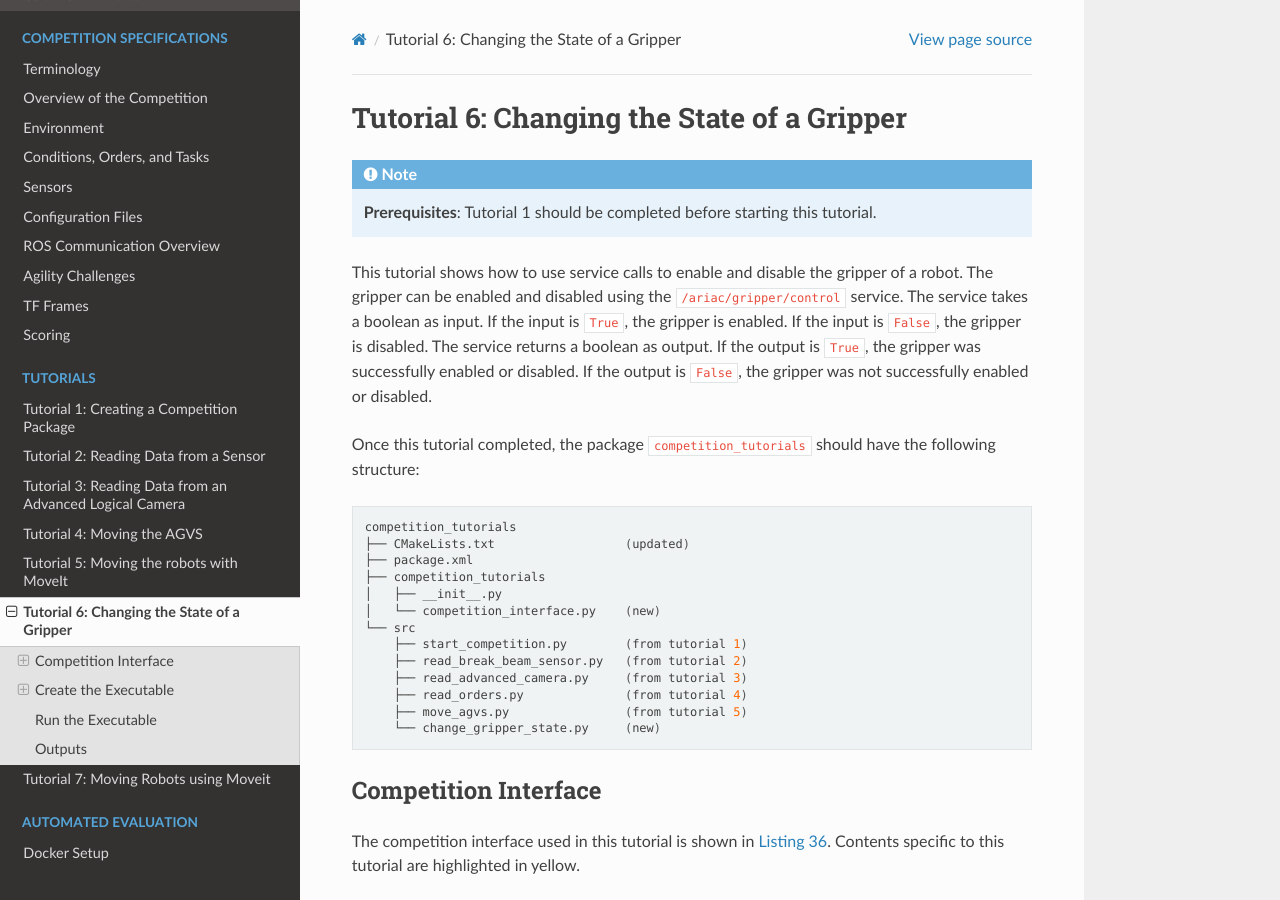
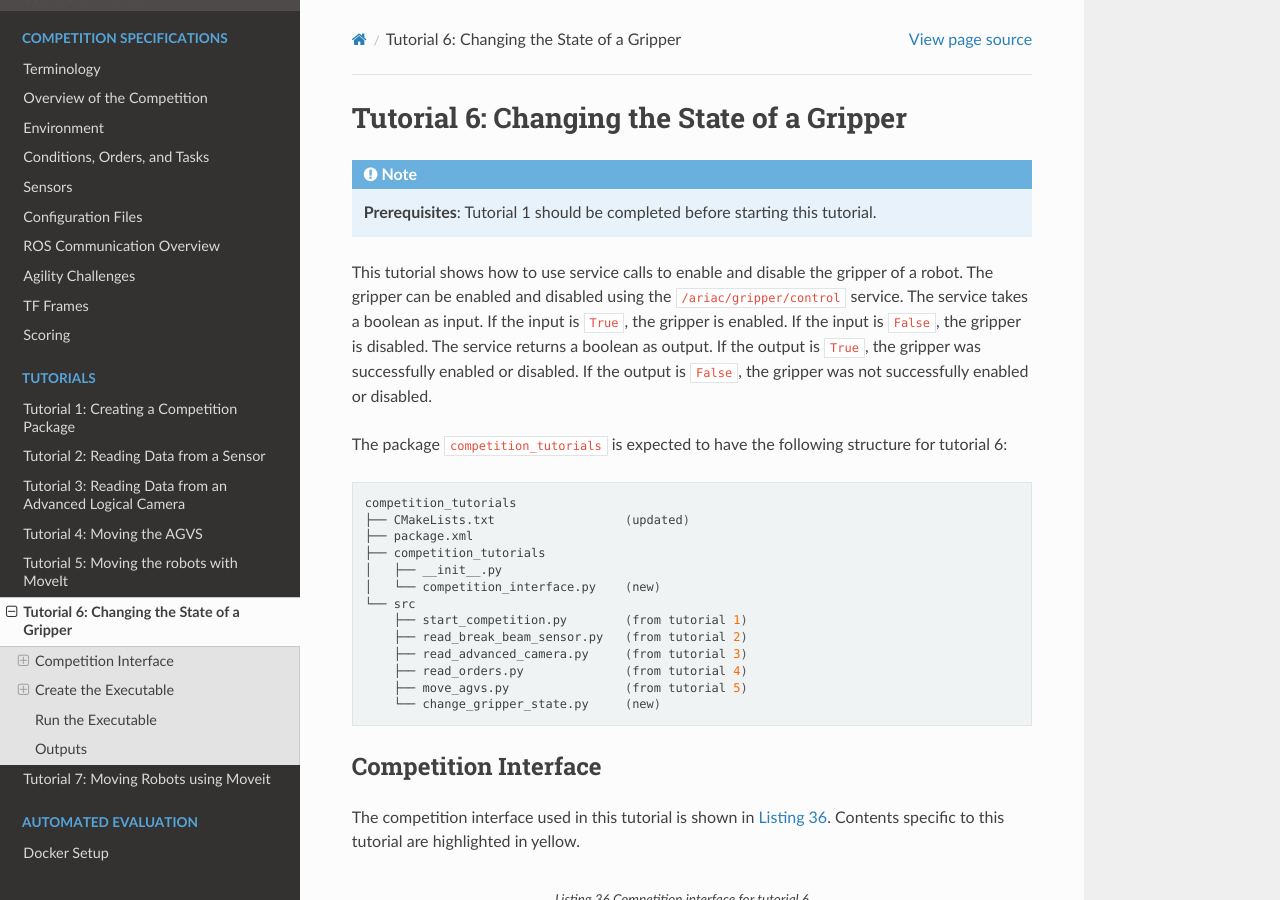
Before and after one commit to usnistgov/ARIAC, a Sphinx documentation site: the page built from docs/tutorials/tutorial_6.rst, in a window 1280 px wide and 900 px high. Built offline with Sphinx 7.4.7 and the Read the Docs theme 2.0.0, drawn with Linux system fonts in a browser that asks for light colours.

Commit message:
tutorial 2

```diff
--- a/docs/tutorials/tutorial_1.rst
+++ b/docs/tutorials/tutorial_1.rst
@@ -12,7 +12,7 @@ Tutorial 1: Creating a Competition Package
 This tutorial details the steps necessary to create a competition package that is able to interface with the ARIAC competition.
 This competition package will use a python node to listen to the competition state and call a ROS service to start the competition when ready.
 
-Once this tutorial completed, the package ``competition_tutorials`` should have the following structure:
+The package ``competition_tutorials`` is expected to have the following structure for tutorial 1:
 
 .. code-block:: bash
 
--- a/docs/tutorials/tutorial_2.rst
+++ b/docs/tutorials/tutorial_2.rst
@@ -14,7 +14,7 @@ This tutorial covers the following steps:
   - Create a configuration file for sensors and cameras,
   - Add functionality to the competition interface to read data from a sensor and output that data to the terminal.
 
-Once this tutorial completed, the package ``competition_tutorials`` should have the following structure:
+The package ``competition_tutorials`` is expected to have the following structure for tutorial 2:
 
 .. code-block:: bash
 
--- a/docs/tutorials/tutorial_3.rst
+++ b/docs/tutorials/tutorial_3.rst
@@ -14,7 +14,7 @@ This tutorial covers the following steps:
   - Store the data internally as an instance of a class,
   - Display the stored data on the standard output.
 
-Once this tutorial completed, the package ``competition_tutorials`` should have the following structure:
+The package ``competition_tutorials`` is expected to have the following structure for tutorial 3:
 
 .. code-block:: bash
 
--- a/docs/tutorials/tutorial_4.rst
+++ b/docs/tutorials/tutorial_4.rst
@@ -14,7 +14,7 @@ This tutorial covers the following steps:
   - Store each order internally as an instance of a class,
   - Display each order on the standard output.
 
-Once this tutorial completed, the package ``competition_tutorials`` should have the following structure:
+The package ``competition_tutorials`` is expected to have the following structure for tutorial 4:
 
 .. code-block:: bash
 
--- a/docs/tutorials/tutorial_5.rst
+++ b/docs/tutorials/tutorial_5.rst
@@ -16,7 +16,7 @@ This tutorial covers the following steps:
   - Identify AGVs and stations from the assembly tasks
   - Move the AGVs to the stations.
 
-Once this tutorial completed, the package ``competition_tutorials`` should have the following structure:
+The package ``competition_tutorials`` is expected to have the following structure for tutorial 5:
 
 .. code-block:: bash
 
--- a/docs/tutorials/tutorial_6.rst
+++ b/docs/tutorials/tutorial_6.rst
@@ -10,7 +10,7 @@ Tutorial 6: Changing the State of a Gripper
 
 This tutorial shows how to use service calls to enable and disable the gripper of a robot. The gripper can be enabled and disabled using the ``/ariac/gripper/control`` service. The service takes a boolean as input. If the input is ``True``, the gripper is enabled. If the input is ``False``, the gripper is disabled. The service returns a boolean as output. If the output is ``True``, the gripper was successfully enabled or disabled. If the output is ``False``, the gripper was not successfully enabled or disabled.
 
-Once this tutorial completed, the package ``competition_tutorials`` should have the following structure:
+The package ``competition_tutorials`` is expected to have the following structure for tutorial 6:
 
 .. code-block:: bash
 
```
